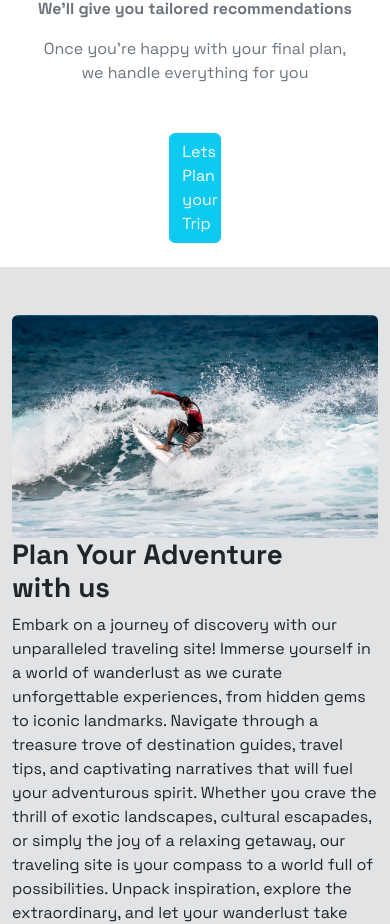
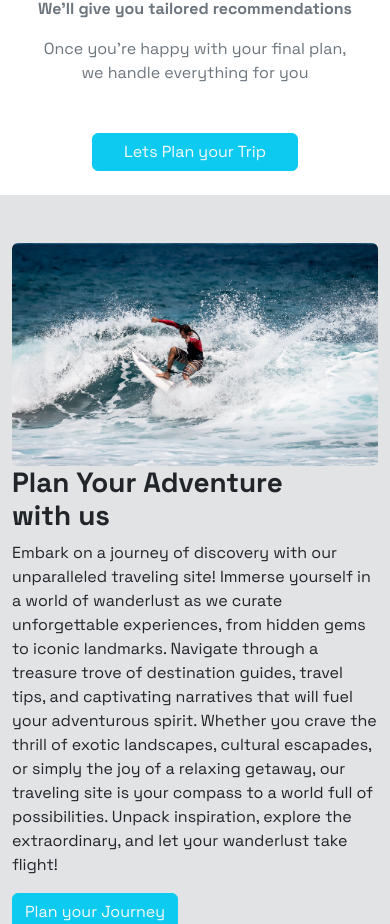
Before and after one commit to tarunvemula10/travelapp, a React (Create React App) app: page / in a window 390 px wide. Shown: the part 2216-3140 px from the top of the page. Built offline with nearby package versions, Linux system fonts and the light colour scheme.

Commit message:
minor changes 3

```diff
--- a/src/App.css
+++ b/src/App.css
@@ -59,10 +59,16 @@ h2 {
   .intro-section .container {
     padding-top: 25%;
   }
+  .why-us .button {
+    width: 35%;
+  }
 }
 @media (max-width: 700px) {
   .intro-section .container {
     padding-top: 30%;
+  }
+  .why-us .button {
+    width: 35%;
   }
 }
 @media (max-width: 400px) {
@@ -72,6 +78,9 @@ h2 {
   .carousel-section .carousel-item .container {
     top: 35% !important;
     text-align: justify;
+  }
+  .why-us .button {
+    width: 60%;
   }
 }
 .carousel-section .carousel-cell {
--- a/src/Components/PlanYourTrip/TripForm.js
+++ b/src/Components/PlanYourTrip/TripForm.js
@@ -34,9 +34,9 @@ export default function TripForm() {
                     </div>
                     <div className="pt-1">
                          <select className="form-select p-3" aria-label="Select a place" required>
-                              <option selected>~Where you want to go?~</option>
+                              <option>~Where you want to go?~</option>
                               {continents.map((continent, index)=> {
-                                   return <option value={index+1} key={continent.toString()}>{continent}</option>
+                                   return <option defaultValue={index+1} key={continent.toString()}>{continent}</option>
                               })}
                          </select>
                     </div>
@@ -61,9 +61,9 @@ export default function TripForm() {
                          </div>
                     </div>
                     <div className="pt-1">
-                         <div class="form-floating">
-                              <textarea class="form-control" placeholder="Leave a comment here" id="floatingTextarea"></textarea>
-                              <label for="floatingTextarea">Comments</label>
+                         <div className="form-floating">
+                              <textarea className="form-control" placeholder="Leave a comment here" id="floatingTextarea"></textarea>
+                              <label htmlFor="floatingTextarea">Comments</label>
                          </div>
                     </div>
                     <button className='btn btn-info text-light d-block mx-auto mt-3 mb-4' type="submit">Start my trip</button>
```
